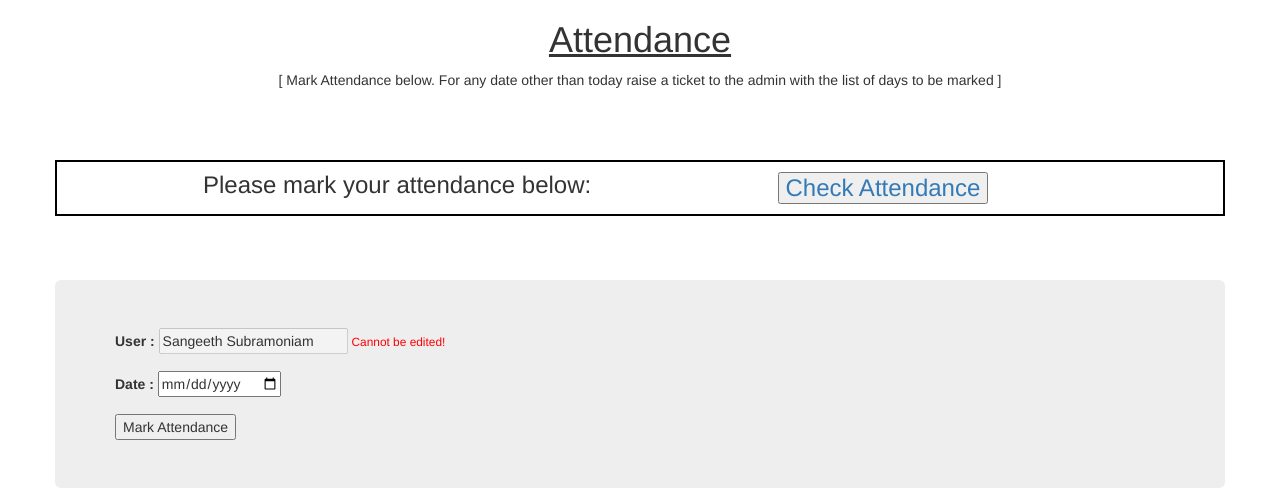
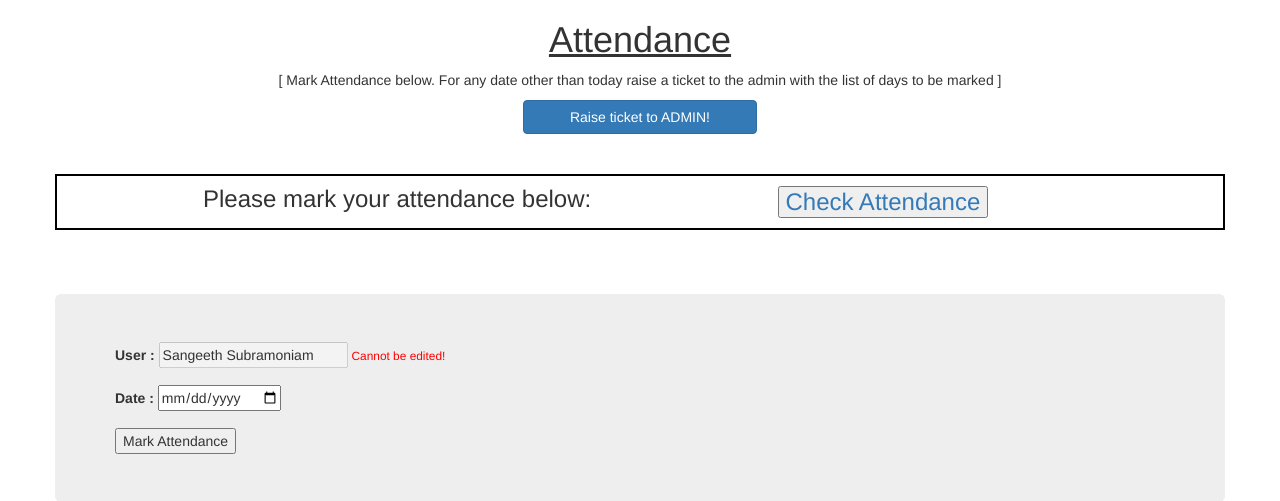
Before and after one commit to sangeeth-subramoniam/erp, a Django app: template templates/attendance/attendance_page.html in a window 1280 px wide. Shown: the part 51-552 px from the top of the page. Run offline with Django 3.2, Linux system fonts and the light colour scheme; the template is opened without the code that fills it: values that come from a table or form of the project are taken from there, others are empty; data comes from the database, SQL or seed files in the repository; both versions use the stored data as it was after the commit; some libraries are stand-ins or nearby versions.

Commit message:
added button to redirect to tickets from attendance

```diff
--- a/templates/attendance/attendance_page.html
+++ b/templates/attendance/attendance_page.html
@@ -12,6 +12,7 @@ Attendance
 
     <h1 style="text-align: center;"> <u> Attendance </u> </h1>
     <p style="text-align: center;">[ Mark Attendance below. For any date other than today raise a ticket to the admin with the list of days to be marked ]</p>
+    <a href="{% url 'homepage:tickets' %}"><button class="btn btn-primary" style="width: 20%; margin-left: 40%; margin-right: 40%;">Raise ticket to ADMIN!</button></a>
 
     <br><br>
 
--- a/templates/landing/tickets.html
+++ b/templates/landing/tickets.html
@@ -45,6 +45,8 @@ Contact
                         <b>{{ticket.created_at}}</b>
                         {% if is_admin %}
                         <b> Sender: {{ticket.sender}}</b>
+                        {% else %}
+                        <b> Sender: Myself</b>
                         {% endif %}
                         <br><br>
                     </div>
```
Also changed, not shown: db.sqlite3.
